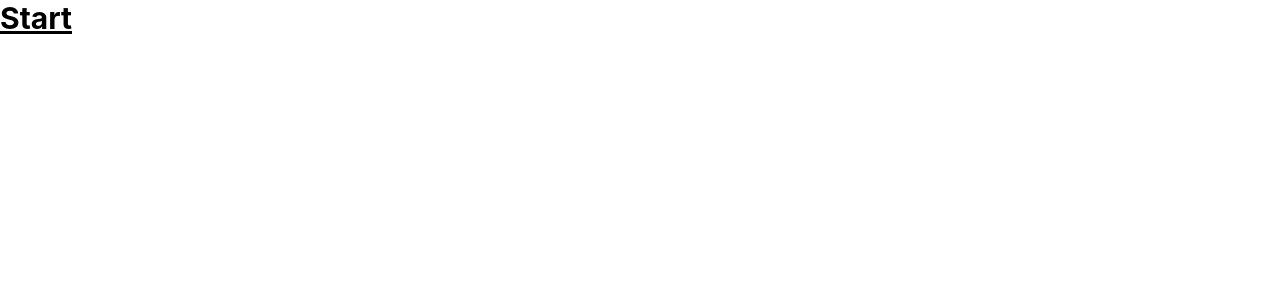
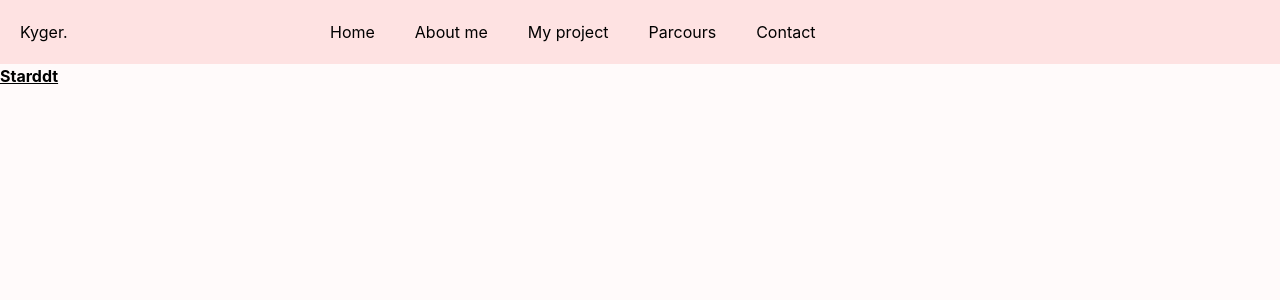
Before and after one commit to KylianGERMAIN/Portfolio, a Next.js app: page / in a window 1280 px wide. Shown: the top 300 px of the page. Built offline with nearby package versions, Linux system fonts and the light colour scheme.

Commit message:
[ADD] start of header

```diff
--- /dev/null
+++ b/components/header/header.tsx
@@ -0,0 +1,84 @@
+import { Popover, Transition } from '@headlessui/react'
+import { Fragment } from 'react'
+interface Props {
+}
+
+const navigation = [
+  { name: 'Home', href: '/' },
+  { name: 'About me', href: '/' },
+  { name: 'My project', href: '/' },
+  { name: 'Parcours', href: '/' },
+  { name: 'Contact', href: '/' },
+]
+
+const Header = ({ }: Props) => {
+
+  return (
+    <Popover>
+      <nav className='p-5 bg-red-100'>
+        <div className='flex justify-start justify-between  place-items-center md:hidden w-full mr-8'>
+          <div className='w-1/4'>
+            <p>Kyger.</p>
+          </div>
+          <Popover.Button className='bg-[#7CA55E] text-white hover:bg-gray-700 rounded-lg'>
+            <span className='sr-only'>Open main menu</span>
+            <p>ccc</p>
+          </Popover.Button>
+        </div>
+        <div className='hidden md:flex'>
+          <div className='w-1/4'>
+            <p>Kyger.</p>
+          </div>
+          <div className='w-3/4 space-x-10'>
+            {navigation.map((item) => (
+              <a className='text-black ' href={item.href} key={item.name}>
+                {item.name}
+              </a>
+            ))}
+          </div>
+        </div>
+
+      </nav >
+      < Transition
+        as={Fragment}
+        enter='duration-150 ease-out'
+        enterFrom='opacity-0 scale-95'
+        enterTo='opacity-100 scale-100'
+        leave='duration-100 ease-in'
+        leaveFrom='opacity-100 scale-100'
+        leaveTo='opacity-0 scale-95'
+      >
+        <Popover.Panel
+          className='h-full w-full bg-white absolute z-10 top-0 inset-x-0 transition transform origin-top-right md:hidden shadow-md'
+          focus
+        >
+          <div className='p-8 bg-white overflow-hidden'>
+            <div className='pt-4 flex items-center justify-between'>
+              <div className='-mr-2'>
+                <Popover.Button className='bg-white rounded-md p-2 inline-flex items-center justify-center text-gray-400 hover:bg-gray-100 focus:outline-none focus:ring-2 focus:ring-inset focus:ring-indigo-500'>
+                  <span className='sr-only'>Close menu</span>
+                  {/* <XIcon aria-hidden='true' className='h-6 w-6' /> */}
+                </Popover.Button>
+              </div>
+            </div>
+            <div className='px-2 pt-2 pb-3 space-y-1'>
+              {navigation.map((item) => (
+                <a
+                  className='block px-3 py-2 rounded-md text-lg font-medium text-[#7CA55E] active:text-black hover:bg-gray-50'
+                  href={item.href}
+                  key={item.name}
+                >
+                  {item.name}
+                </a>
+              ))}
+              <div>
+              </div>
+            </div>
+          </div>
+        </Popover.Panel>
+      </Transition >
+    </Popover >
+  )
+}
+
+export default Header
--- /dev/null
+++ b/components/layout/layout.tsx
@@ -0,0 +1,18 @@
+import Header from "../header/header"
+
+interface Props {
+  children: JSX.Element | JSX.Element[]
+  paddingBottom?: boolean
+}
+
+const Layout = ({ children, paddingBottom = false }: Props) => (
+  <div className="">
+    <Header />
+
+    {children}
+
+    {/* <Footer customClassName={paddingBottom ? 'mt-10' : ''} /> */}
+  </div>
+)
+
+export default Layout
--- /dev/null
+++ b/containers/home/home.tsx
@@ -0,0 +1,14 @@
+import { NextPage } from "next"
+
+
+const HomeContainer: NextPage = () => {
+  return (
+    <div>
+      <div>
+        <p className=" font-bold underline">Starddt</p>
+      </div>
+    </div>
+  )
+}
+
+export default HomeContainer
--- a/package.json
+++ b/package.json
@@ -9,9 +9,11 @@
     "lint": "next lint"
   },
   "dependencies": {
+    "@headlessui/react": "^1.6.4",
     "next": "12.1.6",
     "react": "18.1.0",
-    "react-dom": "18.1.0"
+    "react-dom": "18.1.0",
+    "react-icons": "^4.4.0"
   },
   "devDependencies": {
     "@types/node": "17.0.36",
--- a/pages/_app.tsx
+++ b/pages/_app.tsx
@@ -1,8 +1,20 @@
 import '../styles/globals.css'
-import type { AppProps } from 'next/app'
+import Head from 'next/head'
 
-function MyApp({ Component, pageProps }: AppProps) {
-  return <Component {...pageProps} />
+interface Props {
+  Component: any
+  pageProps: any
+}
+
+function MyApp({ Component, pageProps }: Props) {
+  return (
+    <>
+      <Head>
+        <meta content='' name='description' />
+      </Head>
+      <Component {...pageProps} />
+    </>
+  )
 }
 
 export default MyApp
--- a/pages/index.tsx
+++ b/pages/index.tsx
@@ -1,16 +1,17 @@
 import type { NextPage } from 'next'
 import Head from 'next/head'
+import HomeContainer from '../containers/home/home'
+import Layout from '../components/layout/layout'
 
 const Home: NextPage = () => {
   return (
-    <div>
+
+    <Layout>
       <Head>
         <title>Kylian Germain Portfolio</title>
       </Head>
-      <div>
-        <p className="text-3xl font-bold underline">Start</p>
-      </div>
-    </div>
+      <HomeContainer />
+    </Layout>
   )
 }
 
--- a/styles/globals.css
+++ b/styles/globals.css
@@ -4,6 +4,7 @@
 
 html,
 body {
+  background-color: #FFFAFA;
   padding: 0;
   margin: 0;
   font-family: -apple-system, BlinkMacSystemFont, Segoe UI, Roboto, Oxygen,
```
Also changed, not shown: 2 other files (tests, documents, lock files or other folders).
